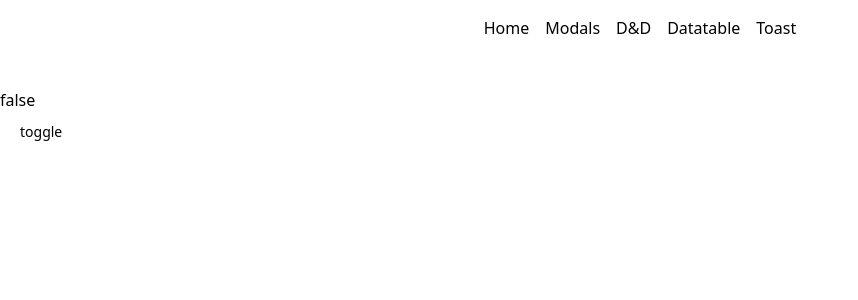
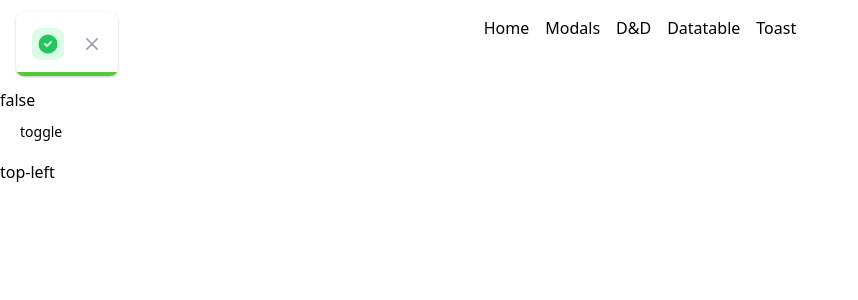
Before and after one commit to guiurm/bit-craft, a Vue app: page /toast in a window 1280 px wide. Shown: the top 300 px of the page, without its empty margins (0-858 px from the left). Built offline with nearby package versions, Linux system fonts and the light colour scheme.

Commit message:
wip(toast): add sass and position management for items

```diff
--- /dev/null
+++ b/src/assets/scss/_toast.scss
@@ -0,0 +1,23 @@
+.toast {
+    &-item {
+        @apply px-4 py-3 mb-4;
+        &--top-right {
+            @apply top-0 right-0;
+        }
+        &--top-center {
+            @apply top-0 right-1/2 translate-x-1/2;
+        }
+        &--top-left {
+            @apply top-0 left-0;
+        }
+        &--bottom-right {
+            @apply bottom-0 right-0;
+        }
+        &--bottom-center {
+            @apply bottom-0 right-1/2 translate-x-1/2;
+        }
+        &--bottom-left {
+            @apply bottom-0 left-0;
+        }
+    }
+}
--- a/src/assets/scss/main.scss
+++ b/src/assets/scss/main.scss
@@ -5,3 +5,4 @@
 @import "transitions";
 @import "variables";
 @import "dragAndDrop";
+@import "toast";
--- a/src/components/cssClassTranslator.ts
+++ b/src/components/cssClassTranslator.ts
@@ -42,7 +42,9 @@ export const translateCss = (conf: TCss) => {
         conf.forEach(cCss => (css[cCss] = true));
     } else if (typeof conf === 'object') {
         for (const cCss in conf) {
-            css[cCss] = conf[cCss];
+            cCss.split(' ').forEach(c => {
+                css[c] = conf[cCss];
+            });
         }
     }
     return css;
--- /dev/null
+++ b/src/components/toast/ToastContainer.vue
@@ -0,0 +1,20 @@
+<script setup lang="ts">
+import { computed, ref } from 'vue';
+import ToastItem from './ToastItem.vue';
+
+const positions = ['top-right', 'top-center', 'top-left', 'bottom-right', 'bottom-center', 'bottom-left'] as const;
+const positionIndex = ref(0);
+const position = computed(() => positions[positionIndex.value]);
+
+let a = setInterval(() => {
+    if (positionIndex.value === positions.length - 1) clearInterval(a);
+    positionIndex.value = positionIndex.value === positions.length - 1 ? 0 : positionIndex.value + 1;
+}, 2000);
+</script>
+<template>
+    <div class="relative">
+        {{ position }}
+        <toast-item target="document" :position="position" />
+        <toast-item target="document" :position="position" />
+    </div>
+</template>
--- a/src/components/toast/ToastItem.vue
+++ b/src/components/toast/ToastItem.vue
@@ -1,35 +1,47 @@
 <script setup lang="ts">
 import { onMounted, ref, watch } from 'vue';
+import type { TCss } from '../cssClassTranslator';
+import useCssClassTranslator from '../cssClassTranslator';
 
-type TProps = { message?: string; liveTime?: number; showLifeTime?: boolean; modelValue?: boolean };
-const props = withDefaults(defineProps<TProps>(), { liveTime: -1, showLifeTime: true, modelValue: true });
+// props
+type TToastPosition = `${'top' | 'bottom'}-${'right' | 'center' | 'left'}`;
+type TProps = {
+    message?: string;
+    liveTime?: number;
+    showLifeTime?: boolean;
+    modelValue?: boolean;
+    css?: TCss;
+    target?: 'document' | 'parent';
+    position?: TToastPosition;
+};
+const props = withDefaults(defineProps<TProps>(), {
+    liveTime: -1,
+    showLifeTime: true,
+    modelValue: true,
+    css: () => [],
+    target: 'document',
+    position: 'top-right'
+});
 
+// emits
 const emits = defineEmits<{ 'update:modelValue': [n: boolean] }>();
 
+// data
 const visibleR = ref(props.modelValue);
-watch(
-    () => props.modelValue,
-    (n, o) => {
-        visibleR.value = n;
+const { css: cssR, ...modifyCss } = useCssClassTranslator(props.css);
+const progress = ref('100%');
+let counter = 0;
+let startTime = 0;
 
-        if (n !== o) {
-            clearInterval(counter);
-            startCounter();
-        }
-    }
-);
+// actions
 const close = () => {
     visibleR.value = false;
     emits('update:modelValue', false);
     clearInterval(counter as number);
     counter = -1;
 };
-
-const progress = ref('100%');
-let counter = 0;
-let startTime = 0;
 const startCounter = (datetimeStart: number = Date.now()) => {
-    if (props.liveTime !== -1) {
+    if (props.liveTime > 0) {
         startTime = datetimeStart;
 
         counter = setInterval(() => {
@@ -45,7 +57,6 @@ const startCounter = (datetimeStart: number = Date.now()) => {
         }, 1) as unknown as number;
     }
 };
-
 const mouseEvents = {
     onmouseenter: () => {
         clearInterval(counter);
@@ -55,13 +66,52 @@ const mouseEvents = {
         startCounter(Date.now() - diff);
     }
 };
-onMounted(startCounter);
+const checkPositionValue = (p: string): p is TToastPosition => {
+    const regex = /^(top|bottom)-(right|center|left)$/;
+    return regex.test(p);
+};
+const translatePosition = (p: string) => {
+    if (!checkPositionValue(p)) throw new Error(`Invalid prop type for 'position' as '${p}'`);
+    return `toast-item--${p}` as `toast-item--${TToastPosition}`;
+};
+
+// watchers
+watch(
+    () => props.modelValue,
+    (n, o) => {
+        visibleR.value = n;
+
+        if (n !== o) {
+            clearInterval(counter);
+            startCounter();
+        }
+    }
+);
+watch(
+    () => props.css,
+    n => modifyCss.addCss(n)
+);
+watch(
+    () => props.position,
+    (n, o) => modifyCss.addCss({ [translatePosition(o)]: false, [translatePosition(n)]: true })
+);
+
+// life-cicle
+onMounted(() => {
+    modifyCss.addCss({
+        [props.target === 'document' ? 'fixed' : 'absolute']: true,
+        [translatePosition(props.position)]: true,
+        'toast-item': true
+    });
+
+    startCounter();
+});
 </script>
 <template>
     <transition name="fade">
+        <div :class="cssR" v-if="visibleR">
             <div
-            v-if="visibleR"
-            class="relative overflow-hidden flex items-center w-full max-w-xs p-4 mb-4 text-gray-500 bg-white rounded-lg shadow dark:text-gray-400 dark:bg-gray-800"
+                class="relative overflow-hidden flex items-center w-full max-w-xs p-4 text-gray-500 bg-white rounded-lg shadow dark:text-gray-400 dark:bg-gray-800"
                 role="alert"
                 v-bind="mouseEvents">
                 <div
@@ -108,5 +158,6 @@ onMounted(startCounter);
                     :style="{ width: progress }"
                     class="absolute bottom-0 left-0 h-1 bg-primary-500"></div>
             </div>
+        </div>
     </transition>
 </template>
--- a/src/views/ToastsView.vue
+++ b/src/views/ToastsView.vue
@@ -1,4 +1,5 @@
 <script lang="ts" setup>
+import ToastContainer from '@/components/toast/ToastContainer.vue';
 import ToastItem from '@/components/toast/ToastItem.vue';
 import MainLayout from '@/layouts/MainLayout.vue';
 import { ref } from 'vue';
@@ -13,5 +14,6 @@ const toggle = () => {
         {{ show }}
         <div class="btn" @click="toggle">toggle</div>
         <toast-item :live-time="3000" :show-life-time="true" v-model="show"> Some message in toast</toast-item>
+        <toast-container />
     </main-layout>
 </template>
```
Lines whose indentation alone changed are shown as unchanged.
